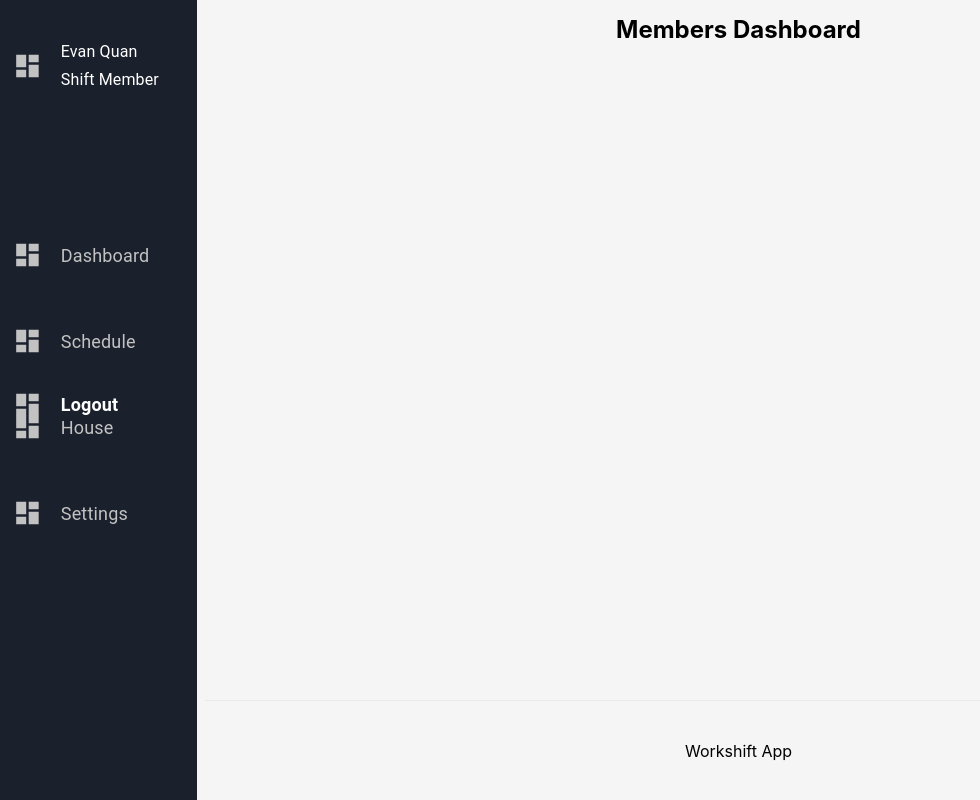
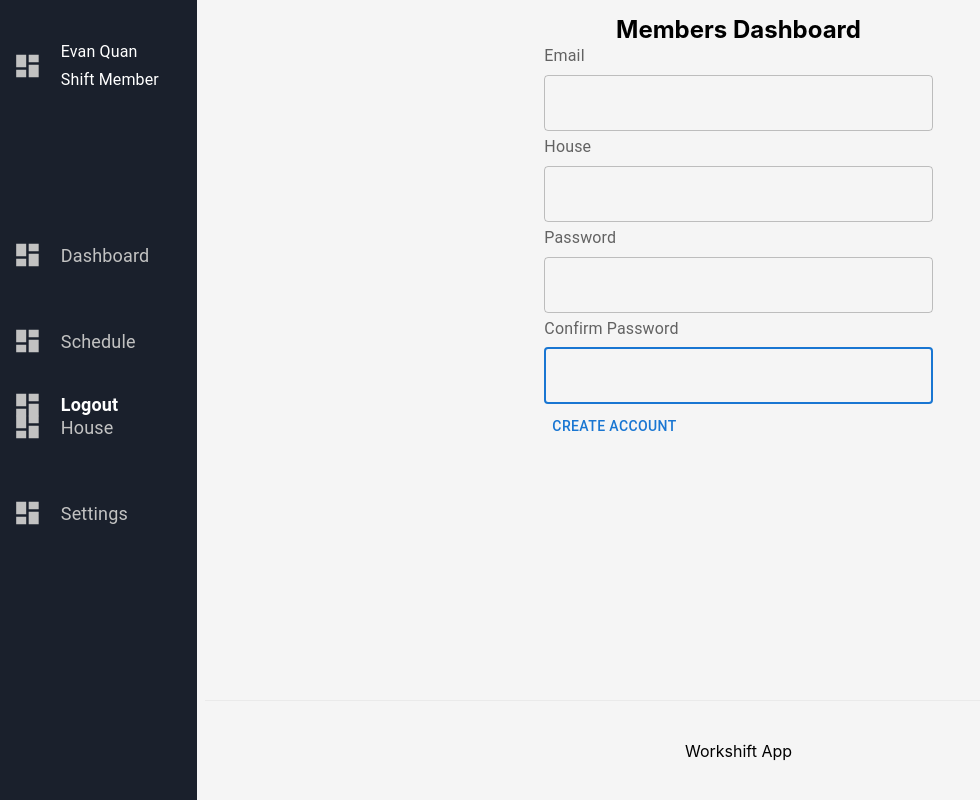
Before and after one commit to calblueprint/berkeley-student-cooperative, a Next.js app: page /member/dashboard in a window 1280 px wide. Shown: the whole page, without its empty margins (0-980 px from the left). Built offline with nearby package versions, Linux system fonts and the light colour scheme; no server answers.

Commit message:
only need to do submnit

```diff
--- /dev/null
+++ b/src/pages/createAccountPage.tsx
@@ -0,0 +1,92 @@
+import { Button, InputLabel, TextField } from "@mui/material";
+import { useState } from "react";
+import { useUserContext } from "../context/UserContext";
+
+const CreateAccountPage = () => {
+    const [email, setEmail] = useState("");
+    const [password, setPassword] = useState("");
+    const [confirmPassword, setConfirmPassword] = useState("");
+    const [selectHouse, setHouse] = useState("");
+    const { authUser, house, register, signIn, signOutAuth, establishUserContext } = useUserContext();
+
+    // Updates name as the name field is edited
+    const handleEmailChange = (event: any) => {
+        setEmail(event.target.value);
+    }
+
+    const handleHouseChange = (event: any) => {
+        setHouse(event.target.value);
+    }
+
+    // Updates email as the email field is edited
+    const handlePasswordChange = (event: any) => {
+        setPassword(event.target.value);
+    }
+
+    const handleConfirmPasswordChange = (event: any) => {
+        setConfirmPassword(event.target.value);
+    }
+
+    const handleSubmit = () => {
+        let emailRegex = new RegExp(/^(([^<>()\[\]\\.,;:\s@"]+(\.[^<>()\[\]\\.,;:\s@"]+)*)|(".+"))@((\[[0-9]{1,3}\.[0-9]{1,3}\.[0-9]{1,3}\.[0-9]{1,3}])|(([a-zA-Z\-0-9]+\.)+[a-zA-Z]{2,}))$/);
+        if (!emailRegex.test(email)) {
+            console.log("Invalid Email");
+            return;
+        }
+        if (password !== confirmPassword) {
+            console.log("Passwords don't match");
+            return;
+        }
+
+    }
+
+    return (
+        <div>
+            <InputLabel>Email</InputLabel>
+            <TextField
+                autoFocus
+                value = {email}
+                onChange = {handleEmailChange}
+                margin="dense"
+                id="name"
+                fullWidth
+                variant="outlined"
+            />
+            <InputLabel>House</InputLabel>
+            <TextField
+                autoFocus
+                value = {selectHouse}
+                onChange = {handleHouseChange}
+                margin="dense"
+                id="name"
+                fullWidth
+                variant="outlined"
+            />
+            <InputLabel>Password</InputLabel>
+            <TextField
+                autoFocus
+                type = "password"
+                value = {password}
+                onChange = {handlePasswordChange}
+                margin="dense"
+                id="email"
+                fullWidth
+                variant="outlined"
+            />
+            <InputLabel>Confirm Password</InputLabel>
+            <TextField
+                autoFocus
+                type = "password"
+                value = {confirmPassword}
+                onChange = {handleConfirmPasswordChange}
+                margin="dense"
+                id="email"
+                fullWidth
+                variant="outlined"
+            />
+            <Button onClick = {handleSubmit}>Create Account</Button>
+        </div>
+    )
+}
+
+export default CreateAccountPage;
--- a/src/pages/index.tsx
+++ b/src/pages/index.tsx
@@ -6,6 +6,7 @@ import SettingsInfo from "../components/MemberComponents/SettingsInfo/SettingsIn
 import AvailabilityInfo from "../components/MemberComponents/AvailabilityInfo/AvailabilityInfo";
 import AssignShiftcard from "../components/ManagerComponents/AssignShiftcard/AssignShiftcard";
 import ShiftCard from "../components/ManagerComponents/Shiftcard/Shiftcard";
+import CreateAccountPage from "./createAccountPage";
 
 const Home: NextPage = () => {
   return (
--- a/src/pages/member/dashboard.tsx
+++ b/src/pages/member/dashboard.tsx
@@ -2,7 +2,7 @@ import type { NextPage } from "next";
 import Head from "next/head";
 import styles from "../../styles/Home.module.css";
 import Layout from "../../components/Layout/Layout";
-
+import CreateAccountPage from "../createAccountPage";
 const Home: NextPage = () => {
   return (
     <Layout>
@@ -10,8 +10,10 @@ const Home: NextPage = () => {
         <Head>
           <title>Members Dashboard</title>
         </Head>
+
         <main className={styles.main}>
           <h1 className={styles.title}>Members Dashboard</h1>
+          <CreateAccountPage></CreateAccountPage>
         </main>
         <footer className={styles.footer}>
           <a href="#" rel="noopener noreferrer">
```
